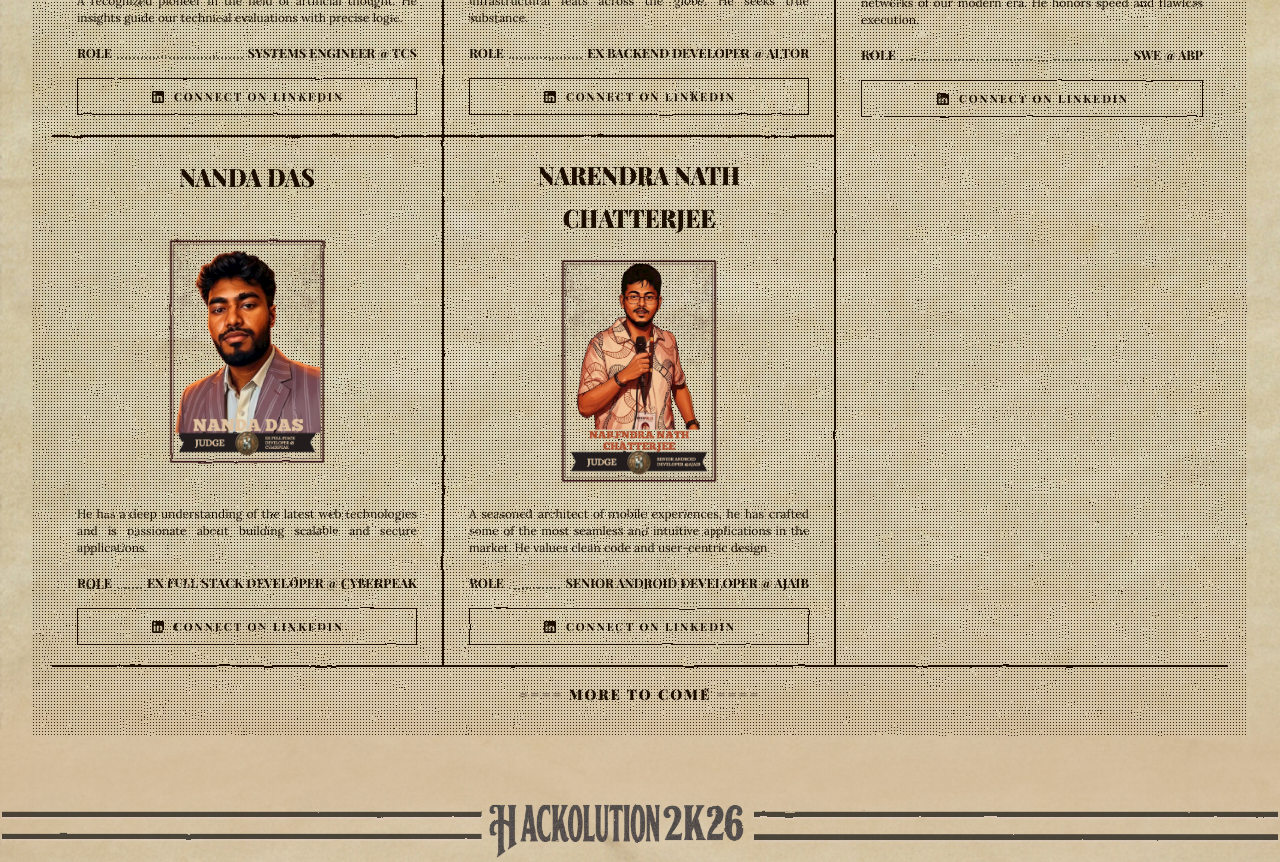
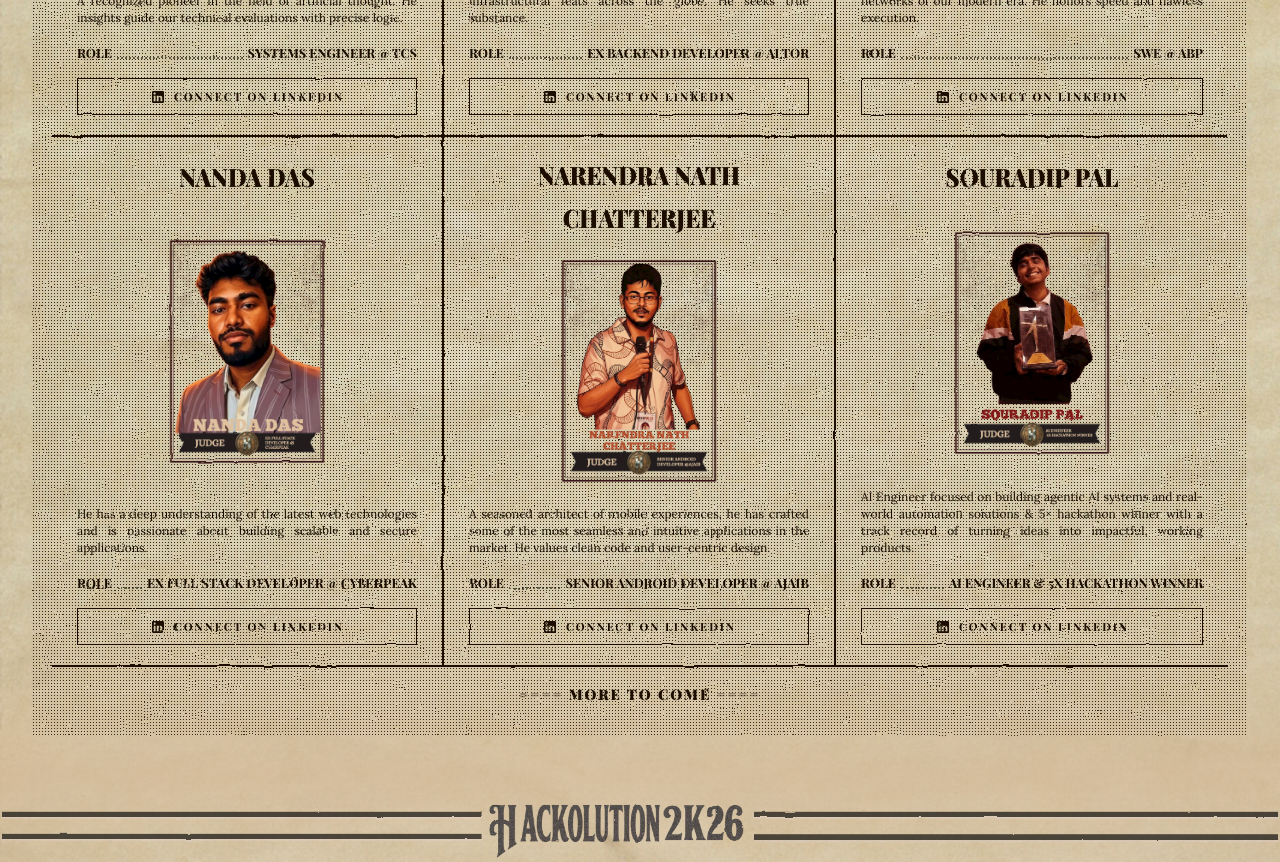
Before and after one commit to A-N-I-KET/Hackolution2k26, a React (Vite) app: page / in a window 1280 px wide. Shown: the part 8320-9182 px from the top of the page. Built offline with nearby package versions, Linux system fonts and the light colour scheme; a web font is replaced by a local one.

Commit message:
judge added

```diff
--- a/src/components/Judges.jsx
+++ b/src/components/Judges.jsx
@@ -6,6 +6,7 @@ const judgesData = [
     { name: 'SUBHAM BHATTACHARYA', role: 'SWE @ ABP', imgSrc: '/assets/JUDGES/SUBHAM.avif', desc: 'The remarkable mind behind some of the most reliable networks of our modern era. He honors speed and flawless execution.', linkedin: 'https://www.linkedin.com/in/subham2409/' },
     { name: 'NANDA DAS', role: 'Ex Full Stack Developer @ CyberPeak', imgSrc: '/assets/JUDGES/narendra.avif', desc: 'He has a deep understanding of the latest web technologies and is passionate about building scalable and secure applications.', linkedin: 'https://www.linkedin.com/in/nanda-das/' },
     { name: 'Narendra Nath Chatterjee', role: 'SENIOR ANDROID DEVELOPER @ Ajaib', imgSrc: '/assets/JUDGES/nanda.avif', desc: 'A seasoned architect of mobile experiences, he has crafted some of the most seamless and intuitive applications in the market. He values clean code and user-centric design.', linkedin: 'https://www.linkedin.com/in/narendra-nath-chatterjee-8a7651133/' },
+    { name: 'Souradip Pal', role: 'AI Engineer & 5x Hackathon Winner', imgSrc: '/assets/JUDGES/Souradip.avif', desc: 'AI Engineer focused on building agentic AI systems and real-world automation solutions & 5× hackathon winner with a track record of turning ideas into impactful, working products.', linkedin: 'https://www.linkedin.com/in/souradip-pal-codes/' },
 ];
 
 export default function Judges() {
```
Also changed, not shown: public/assets/JUDGES/Souradip.avif (added).
